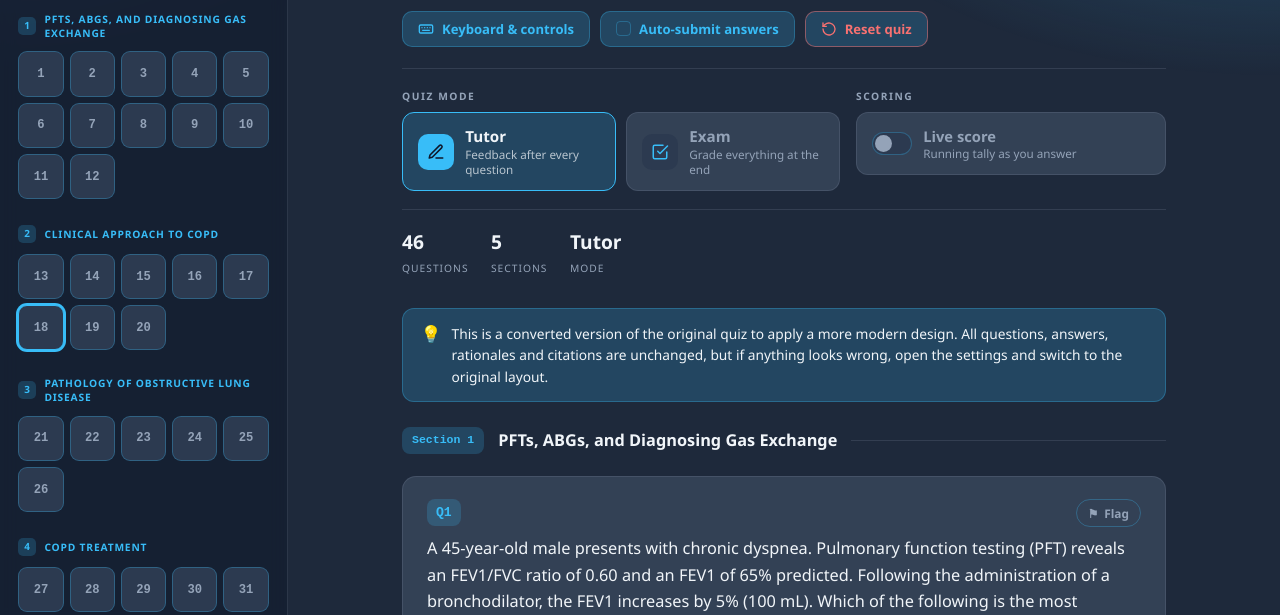
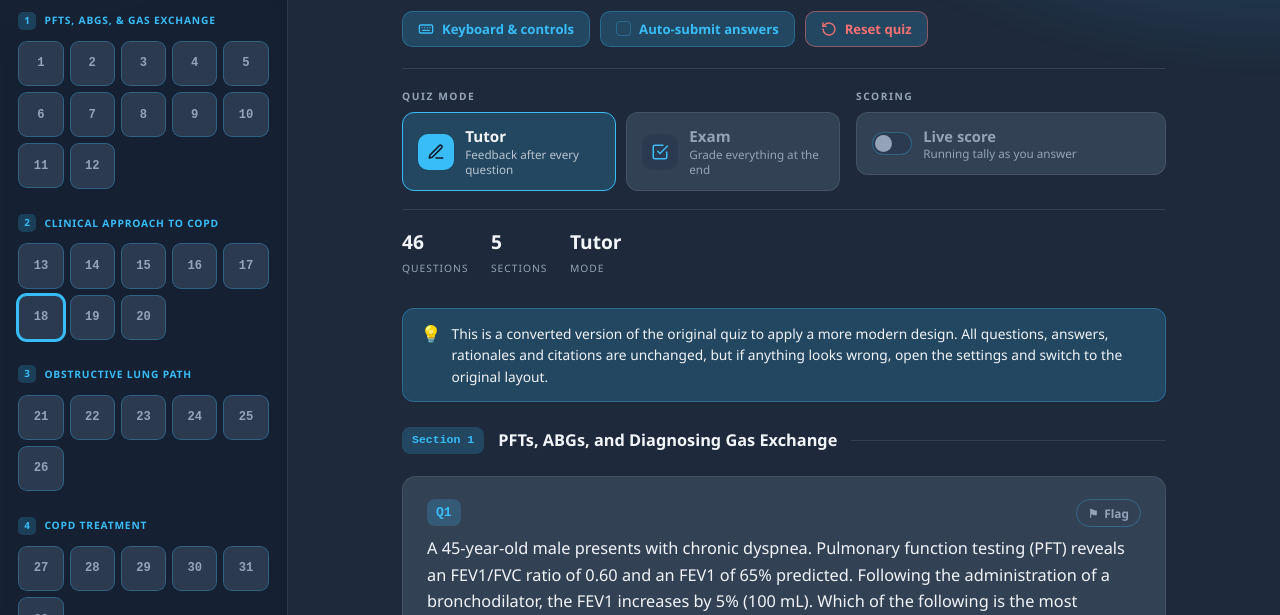
Before and after one commit to ibecerraMCG/CP-Heme-Week-30-Wednesday-Thursday-Practice-Quiz, a plain HTML site: page index.html in a window 1280 px wide. Shown: the part 173-788 px from the top of the page. Drawn offline with Linux system fonts and the light colour scheme.

Commit message:
Shorten long section titles in the sidebar navigator

```diff
--- a/index.html
+++ b/index.html
@@ -1391,7 +1391,7 @@ function save(key, val) { try { localStorage.setItem(key, JSON.stringify(val));
 const sections = [];
 quizData.forEach(q => { if (!sections.includes(q.section)) sections.push(q.section); });
 function shortLabel(name) {
-    const map = {};
+    const map = {"PFTs, ABGs, and Diagnosing Gas Exchange":"PFTs, ABGs, & Gas Exchange","Pathology of Obstructive Lung Disease":"Obstructive Lung Path"};
     return map[name] || name;
 }
 window.__bbShortLabel = shortLabel;
```
